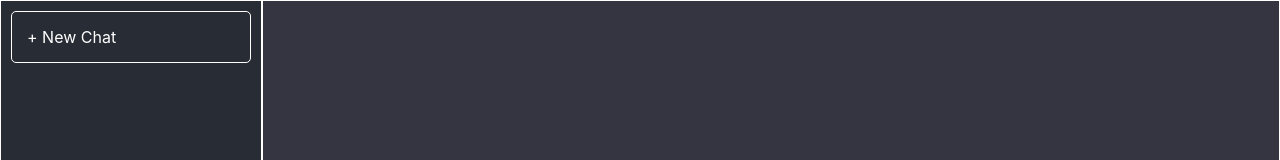
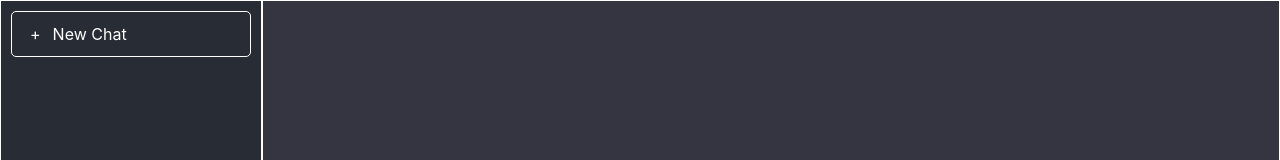
Before and after one commit to RaymondNimalan/clonegpt, a React (Create React App) app: page / in a window 1280 px wide. Shown: the top 160 px of the page. Built offline with nearby package versions, Linux system fonts and the light colour scheme.

Commit message:
feat: styling to side menu button

```diff
--- a/src/App.css
+++ b/src/App.css
@@ -14,11 +14,21 @@
 }
 
 .side-menu-button {
-  padding: 15px;
+  padding: 12px;
   border: 1px solid white;
   border-radius: 5px;
   text-align: left;
+  transition: ease 0.25s all;
 
+}
+
+.side-menu-button:hover {
+  background-color: rgba(255,255,255,0.1);
+}
+
+.side-menu-button span {
+  padding-left: 6px;
+  padding-right: 12px;
 }
 
 .chatbox {
--- a/src/App.js
+++ b/src/App.js
@@ -5,7 +5,10 @@ function App() {
   return (
     <div className='App'>
       <aside className='sidemenu'>
-        <div className='side-menu-button'>+ New Chat</div>
+        <div className='side-menu-button'>
+          <span>+</span>
+          New Chat
+        </div>
       </aside>
       <section className='chatbox'></section>
     </div>
```
